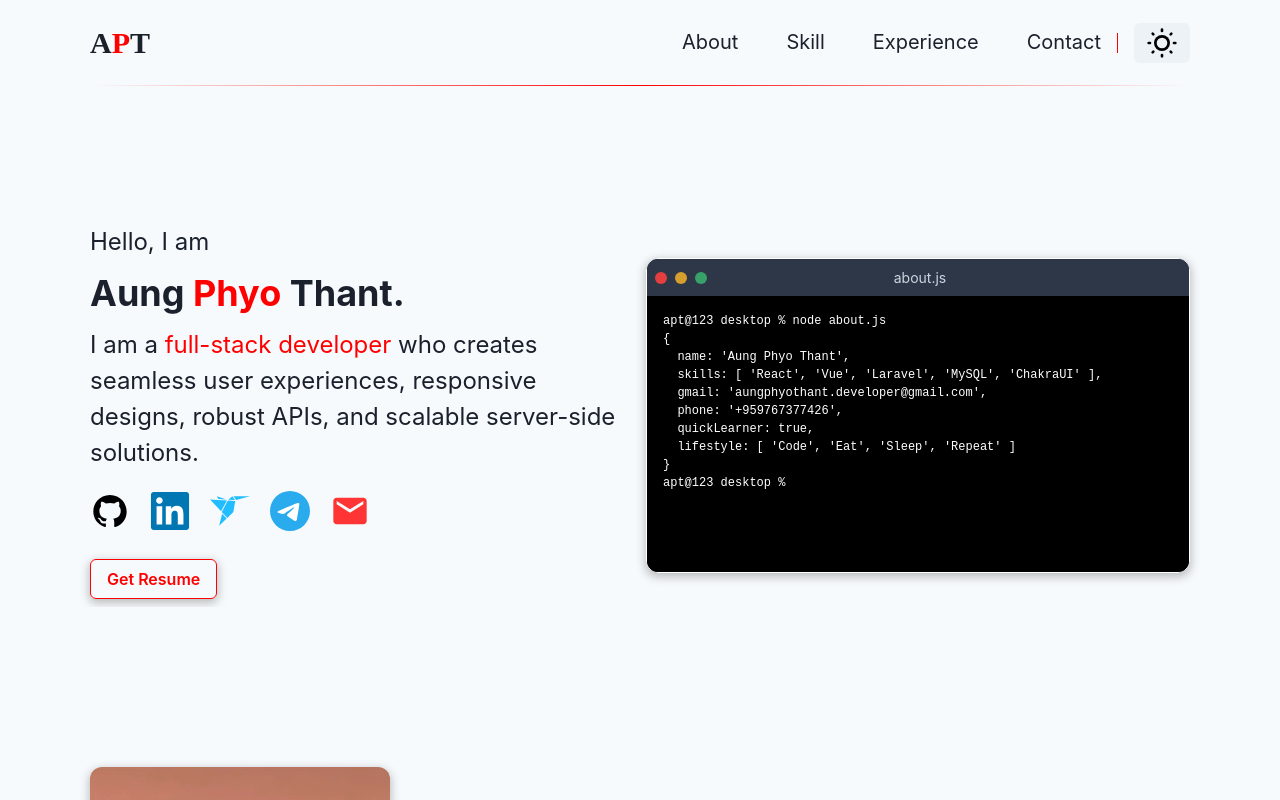
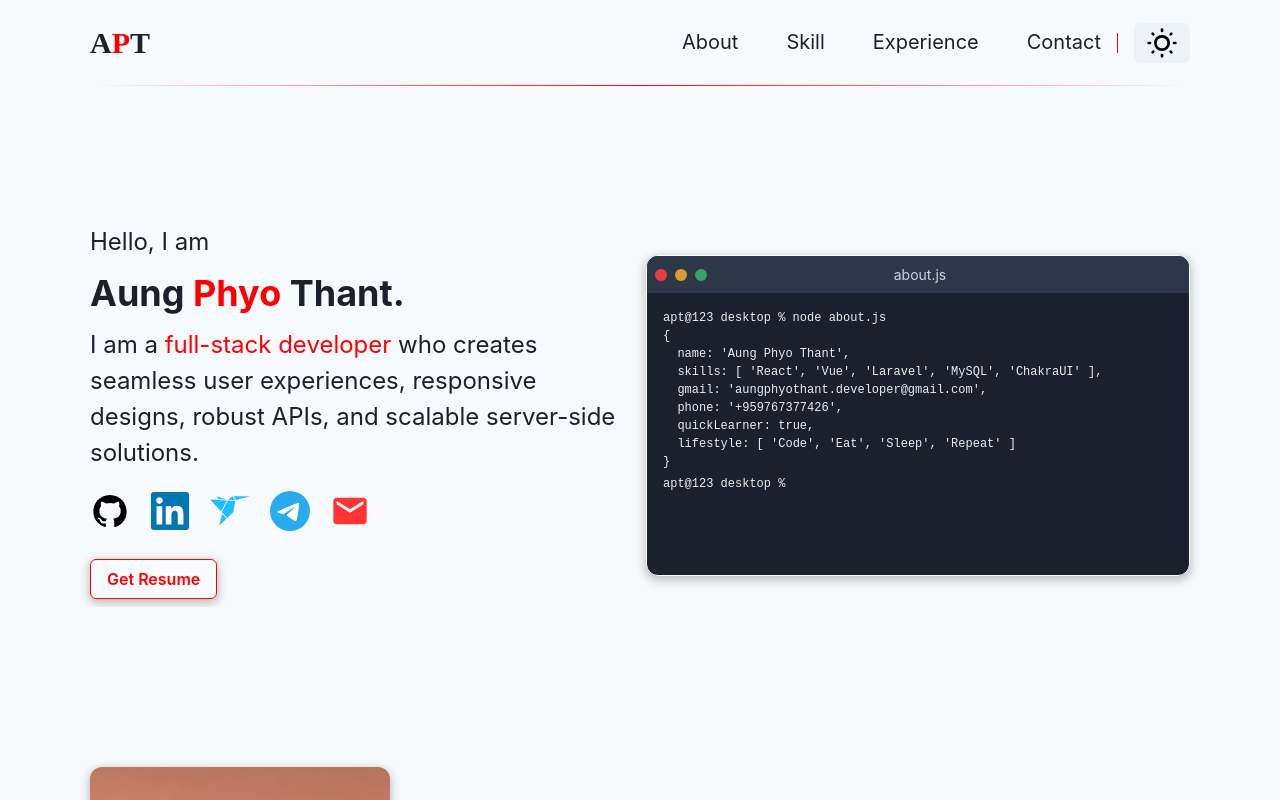
Before and after one commit to AungPhyoThant224/my-portfolio, a React (Vite) app: page / in a window 1280 px wide. Shown: the top 800 px of the page. Built offline with nearby package versions, Linux system fonts and the light colour scheme; a web font is replaced by a local one.

Commit message:
- Animations.

```diff
--- a/src/components/Terminal.tsx
+++ b/src/components/Terminal.tsx
@@ -4,14 +4,16 @@ import { terminalBorder } from "../theme/colors";
 
 interface Props {
   title: string;
+  height?: string | number;
   children: ReactNode;
 }
 
-const Terminal = ({ title, children }: Props) => {
+const Terminal = ({ title, height, children }: Props) => {
   return (
     <Box
       className="custom-box-shadow"
       w="100%"
+      h={height}
       maxW="800px"
       bg="gray.800"
       borderRadius="xl"
--- a/src/components/sections/About.tsx
+++ b/src/components/sections/About.tsx
@@ -10,6 +10,7 @@ const About = () => {
       flexDirection={{ base: "column-reverse", lg: "row" }}
     >
       <Box
+        data-aos="fade-right"
         maxWidth={{ base: "300px", lg: "auto" }}
         textAlign={"center"}
         margin={{ base: "auto", lg: 0 }}
@@ -27,6 +28,7 @@ const About = () => {
         <Text color={secHeading()}>{parse(about.position)}</Text>
       </Box>
       <Box
+        data-aos="fade-left"
         marginLeft={{ base: 0, lg: 10 }}
         marginBottom={{ base: 10, lg: 0 }}
         textAlign={{ base: "center", lg: "left" }}
--- a/src/components/sections/Contact.tsx
+++ b/src/components/sections/Contact.tsx
@@ -23,6 +23,7 @@ const Contact = () => {
       >
         {parse(contact.title)}
       </Heading>
+      <Box data-aos="zoom-in">
         <Box
           className="custom-box-shadow"
           borderRadius={"xl"}
@@ -31,7 +32,9 @@ const Contact = () => {
           paddingY={5}
           paddingX={{ base: 5, sm: 8 }}
         >
-        <Text fontSize={{ base: "lg", sm: "xl" }}>{parse(contact.intro)}</Text>
+          <Text fontSize={{ base: "lg", sm: "xl" }}>
+            {parse(contact.intro)}
+          </Text>
           <SimpleGrid
             columns={{ base: 1, "32em": 2 }}
             width={"fit-content"}
@@ -70,6 +73,7 @@ const Contact = () => {
             {parse(contact.conclusion)}
           </Text>
         </Box>
+      </Box>
     </>
   );
 };
--- a/src/components/sections/Experience.tsx
+++ b/src/components/sections/Experience.tsx
@@ -31,7 +31,7 @@ const Experience = () => {
       <VStack align="start" spacing={4} w="full">
         {experience.steps.map((step, index) => (
           <HStack key={index} align="stretch" w="full" spacing={4}>
-            <Box position="relative">
+            <Box data-aos="fade-right" position="relative">
               <Box
                 boxSize={iconSize}
                 borderRadius="full"
@@ -57,7 +57,7 @@ const Experience = () => {
                 />
               )}
             </Box>
-            <VStack align="start" spacing={2} w="full">
+            <VStack data-aos="fade-left" align="start" spacing={2} w="full">
               <Box>
                 <Text
                   fontWeight="bold"
--- a/src/components/sections/Hero.tsx
+++ b/src/components/sections/Hero.tsx
@@ -27,7 +27,6 @@ const Hero = () => {
         <Box marginBottom={{ base: 4, md: 0 }}>
           <Text
             data-aos="fade-right"
-            data-aos-duration="500"
             data-aos-easing="linear"
             fontSize={{ base: "xl", sm: "2xl" }}
           >
@@ -35,7 +34,6 @@ const Hero = () => {
           </Text>
           <Heading
             data-aos="fade-right"
-            data-aos-duration="500"
             data-aos-delay="200"
             data-aos-easing="linear"
             as={"h1"}
@@ -46,7 +44,6 @@ const Hero = () => {
           </Heading>
           <Text
             data-aos="fade-right"
-            data-aos-duration="500"
             data-aos-delay="400"
             data-aos-easing="linear"
             fontSize={{ base: "xl", sm: "2xl" }}
@@ -63,7 +60,6 @@ const Hero = () => {
               >
                 <Image
                   data-aos="zoom-in"
-                  data-aos-duration="500"
                   data-aos-delay={700 + idx * 100}
                   data-aos-easing="linear"
                   src={
@@ -80,7 +76,6 @@ const Hero = () => {
           </HStack>
           <Box
             data-aos="fade-right"
-            data-aos-duration="500"
             data-aos-delay="800"
             data-aos-easing="linear"
           >
@@ -96,23 +91,24 @@ const Hero = () => {
             </Button>
           </Box>
         </Box>
-        <Box
-          data-aos="fade-down"
-          data-aos-duration="500"
-          data-aos-delay="500"
-          data-aos-easing="linear"
-        >
+        <Box data-aos="fade-down" data-aos-delay="500" data-aos-easing="linear">
           <Terminal title={hero.terminal.title}>
             <Box
               p={4}
               paddingBottom={20}
               fontFamily="monospace"
               fontSize={{ base: "xs" }}
-              bg="black"
               whiteSpace={"pre-wrap"}
-              color={"white"}
+              color={"whiteAlpha.900"}
             >
-              {parse(hero.terminal.code)}
+              {parse(hero.terminal.code)}{" "}
+              <Box
+                as="span"
+                fontSize={{ base: "md" }}
+                className="blinking-cursor"
+              >
+                |
+              </Box>
             </Box>
           </Terminal>
         </Box>
--- a/src/components/sections/Skill.tsx
+++ b/src/components/sections/Skill.tsx
@@ -1,4 +1,4 @@
-import { Heading, Image, SimpleGrid } from "@chakra-ui/react";
+import { Box, Heading, Image, SimpleGrid } from "@chakra-ui/react";
 import parse from "html-react-parser";
 import skill from "../../data/skills";
 import Terminal from "../Terminal";
@@ -19,7 +19,8 @@ const Skill = () => {
         spacing={{ base: 5, md: 10 }}
         style={{ alignContent: "stretch" }}
       >
-        <Terminal title={skill.focusOn.title}>
+        <Box data-aos="fade-up">
+          <Terminal title={skill.focusOn.title} height={"100%"}>
             <SimpleGrid
               padding={{ base: 3, sm: 6 }}
               spacing={{ base: 3, sm: 6 }}
@@ -38,7 +39,9 @@ const Skill = () => {
               ))}
             </SimpleGrid>
           </Terminal>
-        <Terminal title={skill.familiarWith.title}>
+        </Box>
+        <Box data-aos="fade-up">
+          <Terminal title={skill.familiarWith.title} height={"100%"}>
             <SimpleGrid
               padding={{ base: 3, sm: 6 }}
               spacing={{ base: 3, sm: 6 }}
@@ -57,6 +60,7 @@ const Skill = () => {
               ))}
             </SimpleGrid>
           </Terminal>
+        </Box>
       </SimpleGrid>
     </>
   );
--- a/src/pages/Error/ErrorPage.tsx
+++ b/src/pages/Error/ErrorPage.tsx
@@ -40,8 +40,6 @@ const ErrorPage = () => {
       >
         <Box
           data-aos="zoom-in"
-          data-aos-duration="300"
-          data-aos-easing="linear"
           height={"100vh"}
           width={"fit-content"}
           margin={"auto"}
--- a/src/styles/animation.css
+++ b/src/styles/animation.css
@@ -66,3 +66,13 @@
   /* transform: scale(1.1); */
   transition: 1s;
 }
+
+.blinking-cursor {
+  animation: blink 1s step-start infinite;
+}
+
+@keyframes blink {
+  50% {
+    opacity: 0;
+  }
+}
--- a/src/styles/index.css
+++ b/src/styles/index.css
@@ -20,6 +20,10 @@ html {
   font-family: Inter, system-ui, Avenir, Helvetica, Arial, sans-serif;
 }
 
+#root {
+  overflow-x: hidden;
+}
+
 .custom-box-shadow {
   box-shadow: rgba(0, 0, 0, 0.25) 0px 3px 10px 1px;
 }
```
Lines whose indentation alone changed are shown as unchanged.
